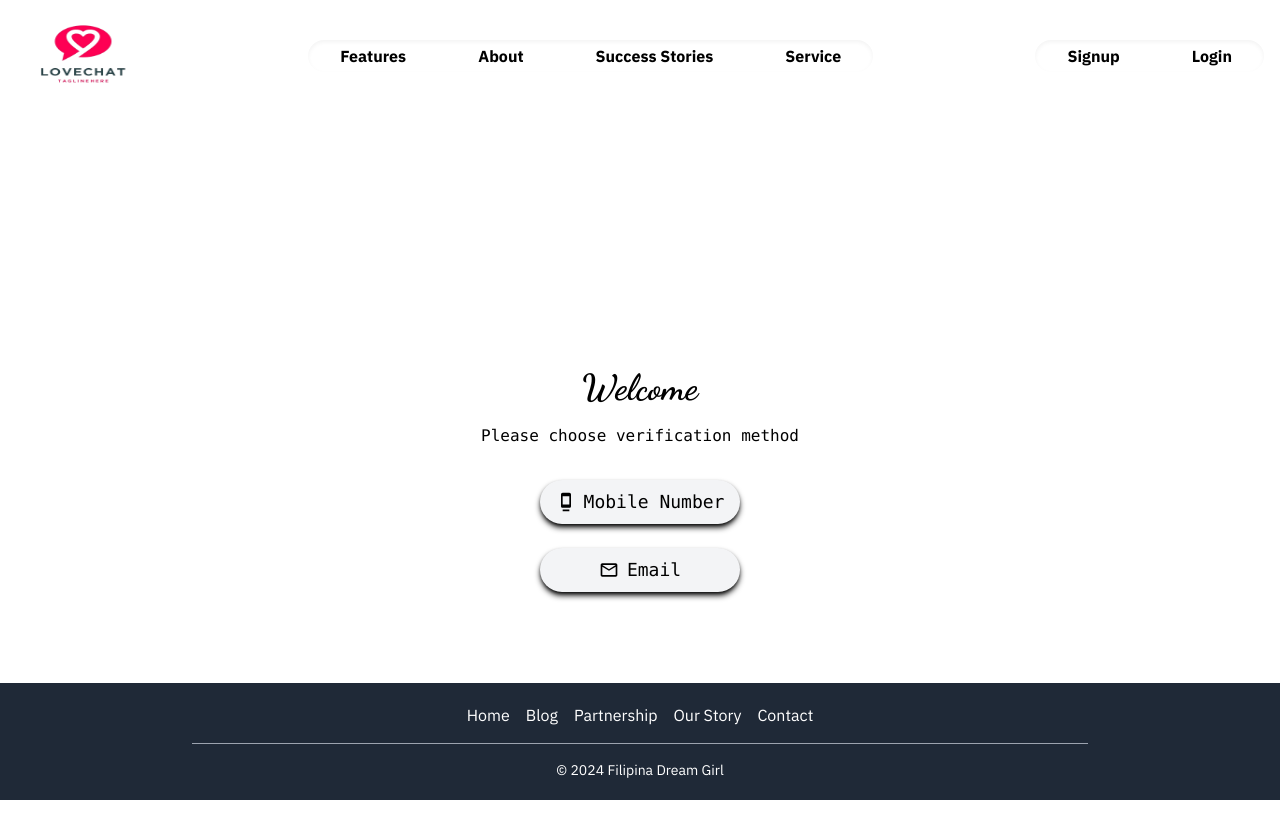
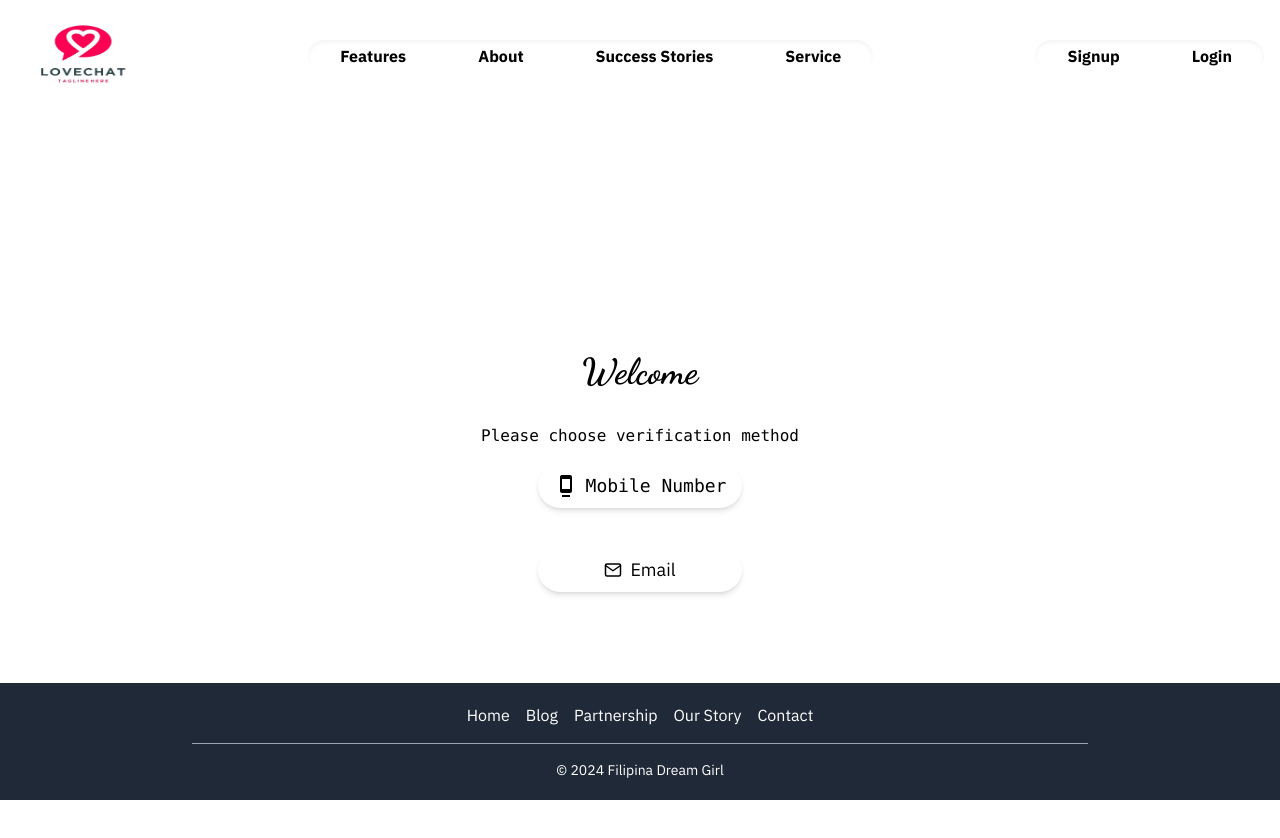
Before and after one commit to SheenPP/sample, a Next.js app: page /verification in a window 1280 px wide. Shown: the top 838 px of the page. Built offline with nearby package versions, Linux system fonts and the light colour scheme.

Commit message:
modified:   src/app/verification/page.tsx

```diff
--- a/src/app/verification/page.tsx
+++ b/src/app/verification/page.tsx
@@ -1,11 +1,15 @@
 "use client";
 import React, { useState } from 'react';
+import { useRouter } from 'next/navigation';
+import { FiMail, FiSmartphone } from 'react-icons/fi';
 import DockIcon from '@mui/icons-material/Dock';
-  import MailOutlineIcon from '@mui/icons-material/MailOutline';
 
 const Verification = () => {
   const [mobileInputVisible, setMobileInputVisible] = useState(false);
   const [emailInputVisible, setEmailInputVisible] = useState(false);
+  const [otpVisible, setOtpVisible] = useState(false);
+  const [verificationMethod, setVerificationMethod] = useState<string>('');
+  const router = useRouter();
 
   const handleMobileClick = () => {
     setMobileInputVisible(true);
@@ -17,74 +21,116 @@
     setEmailInputVisible(true);
   };
 
+  const handleSendOtp = (method: string) => {
+    setOtpVisible(true);
+    setVerificationMethod(method);
+  };
+
   return (
     <div className="flex flex-col items-center justify-center h-screen">
-        <h1 className="text-4xl font-cursive font-bold">Welcome</h1>
-        <p className="mt-4 font-mono">Please choose verification method</p>
-        <div className="flex-col gap-4 mt-8 space-y-6 font-mono">
+      {!otpVisible ? (
+        <>
+          <h1 className="text-4xl font-bold font-cursive mb-8">Welcome</h1>
+          <p className="mb-4 font-mono">Please choose verification method</p>
+          <div className="flex flex-col gap-6">
 
             {/* Mobile Number */}
-          <div className="relative w-full flex items-center">
+            <div className="flex flex-row items-center font-mono">
+              <div className="relative w-full flex items-center mb-4 transition-all duration-500 ease-in-out">
+                {!mobileInputVisible && (
                   <button
                     onClick={handleMobileClick}
-              className={`flex items-center justify-center w-full px-4 py-2 text-lg rounded-full shadow-md shadow-black transition duration-300 ease-in-out ${
-                mobileInputVisible ? 'opacity-0 pointer-events-none' : 'bg-gray-100 text-black hover:bg-white hover:text-custom-red'
-              }`}
-              style={{ transition: 'opacity 0.3s ease-in-out' }}
+                    className="flex items-center justify-center w-full px-4 py-2 text-lg rounded-full shadow-md bg-white text-black hover:bg-red-500 hover:text-white transition-all duration-500 ease-in-out"
                   >
-              <DockIcon sx={{ fontSize: 20 }} className="mr-2" />
+                    <DockIcon className="mr-2" />
                     Mobile Number
                   </button>
-            <div className={`absolute inset-0 flex items-center px-4 py-2 text-lg rounded-full shadow-md shadow-black transition-all duration-300 ease-in-out ${
-                mobileInputVisible ? 'opacity-100 bg-custom-red text-white' : 'opacity-0 pointer-events-none'
-              }`}
-              style={{ width: '100%', transition: 'opacity 0.3s ease-in-out' }}
-            >
-              <DockIcon sx={{ fontSize: 20 }} className="mr-2" />
+                )}
+                {mobileInputVisible && (
+                  <div className="flex items-center w-full px-4 py-2 text-lg rounded-full shadow-md bg-red-500 text-white transition-all duration-500 ease-in-out">
+                    <DockIcon className="mr-2" />
                     <input
                       type="text"
                       placeholder="Enter Mobile Number"
                       className="w-full px-2 py-1 ml-2 bg-white text-black border-none focus:outline-none rounded-full"
+                      style={{ transition: 'opacity 0.5s ease-in-out', opacity: mobileInputVisible ? 1 : 0 }}
                     />
                   </div>
+                )}
+              </div>
               {mobileInputVisible && (
-              <button className="ml-4 px-4 py-2 w-56 shadow-black shadow-sm bg-white text-black rounded-full hover:bg-custom-red hover:text-white transition duration-300">
+                <button
+                  onClick={() => handleSendOtp('mobile')}
+                  className="px-4 py-2 w-32 shadow-sm bg-white text-black rounded-full hover:bg-red-500 hover:text-white transition duration-300"
+                >
                   Send OTP
                 </button>
               )}
             </div>
 
             {/* Email */}
-          <div className="relative w-full flex items-center">
+            <div className="flex flex-row items-center">
+              <div className="relative w-full flex items-center mb-4 transition-all duration-500 ease-in-out">
+                {!emailInputVisible && (
                   <button
                     onClick={handleEmailClick}
-              className={`flex items-center justify-center w-full px-4 py-2 text-lg rounded-full shadow-md shadow-black transition duration-300 ease-in-out ${
-                emailInputVisible ? 'opacity-0 pointer-events-none' : 'bg-gray-100 text-black hover:bg-white hover:text-custom-red'
-              }`}
-              style={{ transition: 'opacity 0.3s ease-in-out' }}
+                    className="flex items-center justify-center w-full px-4 py-2 text-lg rounded-full shadow-md bg-white text-black hover:bg-red-500 hover:text-white transition-all duration-500 ease-in-out"
                   >
-              <MailOutlineIcon sx={{ fontSize: 20 }} className="mr-2" />
+                    <FiMail className="mr-2" />
                     Email
                   </button>
-            <div className={`absolute inset-0 flex items-center px-4 py-2 text-lg rounded-full shadow-md shadow-black transition-all duration-300 ease-in-out ${
-                emailInputVisible ? 'opacity-100 bg-custom-red text-white' : 'opacity-0 pointer-events-none'
-              }`}
-              style={{ width: '100%', transition: 'opacity 0.3s ease-in-out' }}
-            >
-              <MailOutlineIcon sx={{ fontSize: 20 }} className="mr-2" />
+                )}
+                {emailInputVisible && (
+                  <div className="flex items-center w-full px-4 py-2 text-lg rounded-full shadow-md bg-red-500 text-white transition-all duration-500 ease-in-out">
+                    <FiMail className="mr-2" />
                     <input
                       type="text"
                       placeholder="Enter Email"
                       className="w-full px-2 py-1 ml-2 bg-white text-black border-none focus:outline-none rounded-full"
+                      style={{ transition: 'opacity 0.5s ease-in-out', opacity: emailInputVisible ? 1 : 0 }}
                     />
                   </div>
+                )}
+              </div>
               {emailInputVisible && (
-              <button className="ml-4 px-4 py-2 w-56 shadow-black shadow-sm bg-white text-black rounded-full hover:bg-custom-red hover:text-white transition duration-300">
+                <button
+                  onClick={() => handleSendOtp('email')}
+                  className="px-4 py-2 w-32 shadow-sm bg-white text-black rounded-full hover:bg-red-500 hover:text-white transition duration-300"
+                >
                   Send OTP
                 </button>
               )}
             </div>
           </div>
+        </>
+      ) : (
+        <div className="w-80">
+          <div className="flex justify-center mb-6">
+            <div className="text-custom-red p-6">
+              {verificationMethod === 'mobile' ? (
+                <FiSmartphone className="w-32 h-32" />
+              ) : (
+                <FiMail className="w-32 h-32" />
+              )}
+            </div>
+          </div>
+          <h2 className="text-2xl font-bold font-cursive text-center mb-4">Verification</h2>
+          <p className="text-center font-mono text-black mb-6">
+            {verificationMethod === 'mobile' ? 'You will get OTP via SMS' : 'You will get OTP via Email'}
+          </p>
+          <div className="flex justify-center mb-4">
+            <input
+              type="text"
+              className="border border-gray-300 rounded-lg px-4 py-2 w-full text-center"
+              maxLength={4}
+              placeholder="• • • •"
+            />
+          </div>
+          <button className="w-full bg-custom-red text-white py-2 rounded-lg hover:bg-pink-600 transition duration-300">
+            Verify
+          </button>
+        </div>
+      )}
     </div>
   );
 };
```
Lines whose indentation alone changed are shown as unchanged.
